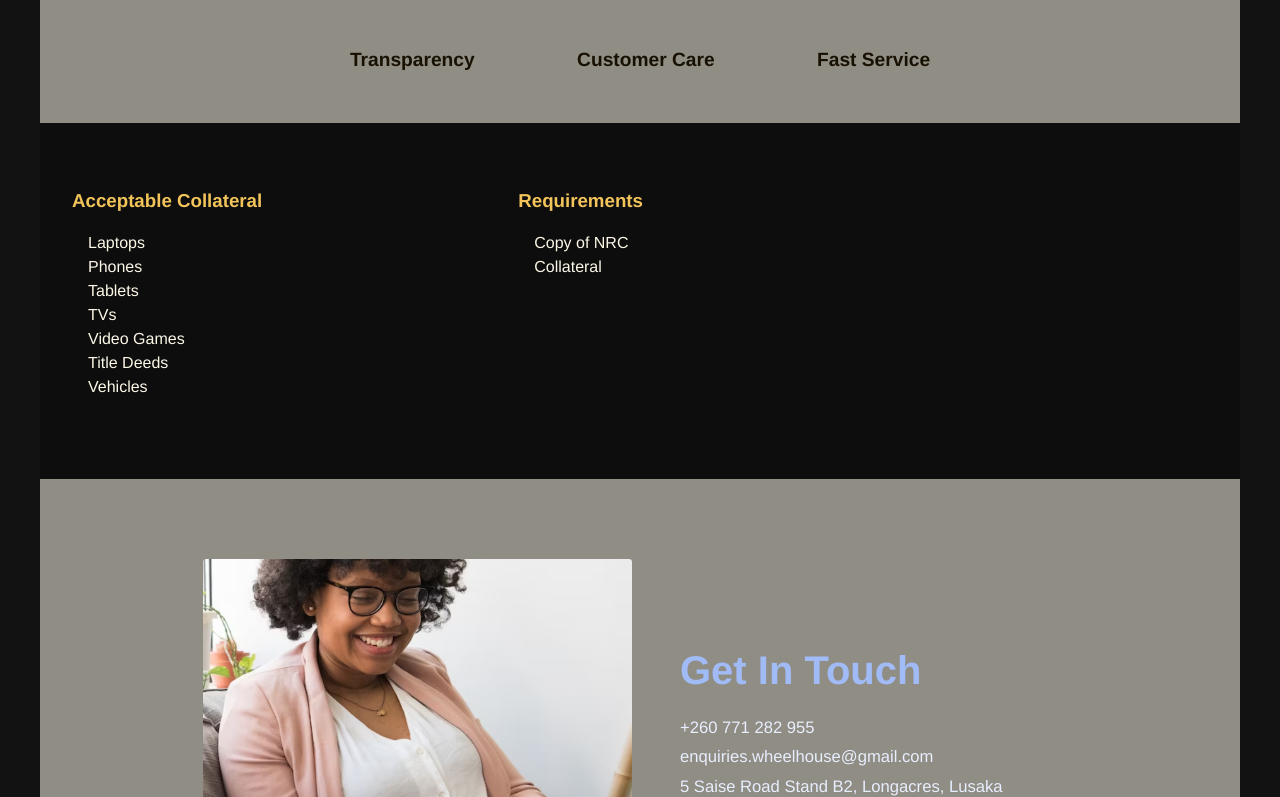
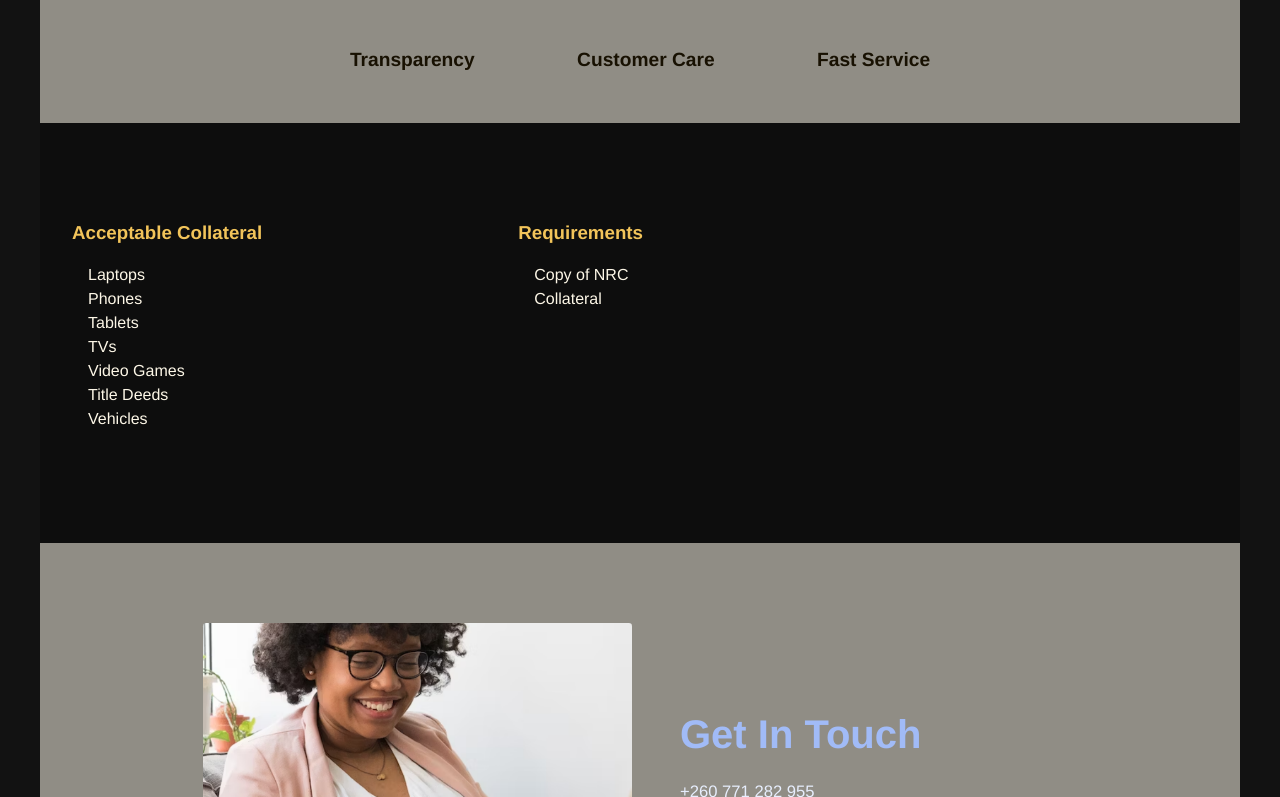
Before and after one commit to kangwa-ntema/wheelhousefinancialsolutionszambia, a React (Vite) app: page / in a window 1280 px wide. Shown: the part 743-1540 px from the top of the page. Built offline with nearby package versions, Linux system fonts and the light colour scheme.

Commit message:
made more changes with colors and layout to make it a bit more appealing

```diff
--- a/src/App.jsx
+++ b/src/App.jsx
@@ -3,6 +3,7 @@ import HomePage from "./pages/HomePage/HomePage";
 import AboutUsPage from "./pages/AboutUsPage";
 import OurServicesPage from "./pages/OurServicesPage";
 import ContactUsPage from "./pages/ContactUsPage";
+import WhLogo from "../src/assets/images/wheelhouse-logo-design/wheelhouse-logo-website.png";
 import "./App.css";
 
 function App() {
@@ -11,7 +12,7 @@ function App() {
       <header className="primaryHeader">
         <nav className="primaryNavigation">
           <div className="primaryNavLogo">
-            <img src="../src/assets/images/wheelhouse-logo-design/wheelhouse-logo-website.png" alt="" />
+            <img src={WhLogo}/>
           </div>
           {/* <ul className="navList" role="list">
             <li className="navItem">
--- a/src/pages/HomePage/HomePage.css
+++ b/src/pages/HomePage/HomePage.css
@@ -96,7 +96,7 @@
 .loanRequirementsAndInterestsContainer {
   max-width: var(--max-width-md);
   margin: 0 auto;
-  padding: 5rem 2rem;
+  padding: 10rem 2rem;
   display: grid;
   grid-template-columns: 50% 50%;
 }
@@ -104,7 +104,7 @@
 .loanRequirementsInfo {
   display: flex;
   flex-direction: column;
-  padding: 4rem 2rem;
+  padding: 6rem 2rem;
   justify-content: center;
   gap: 3rem;
   text-align: left;
```
